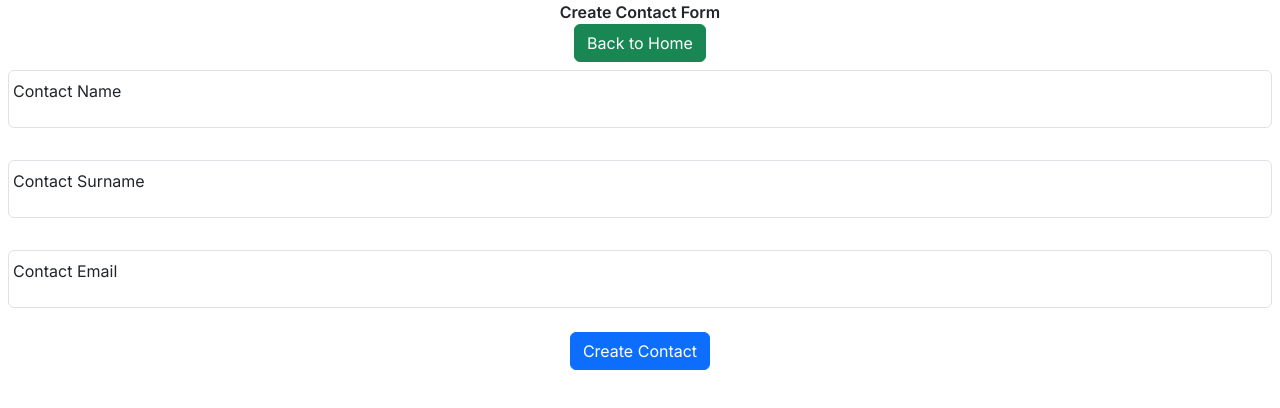
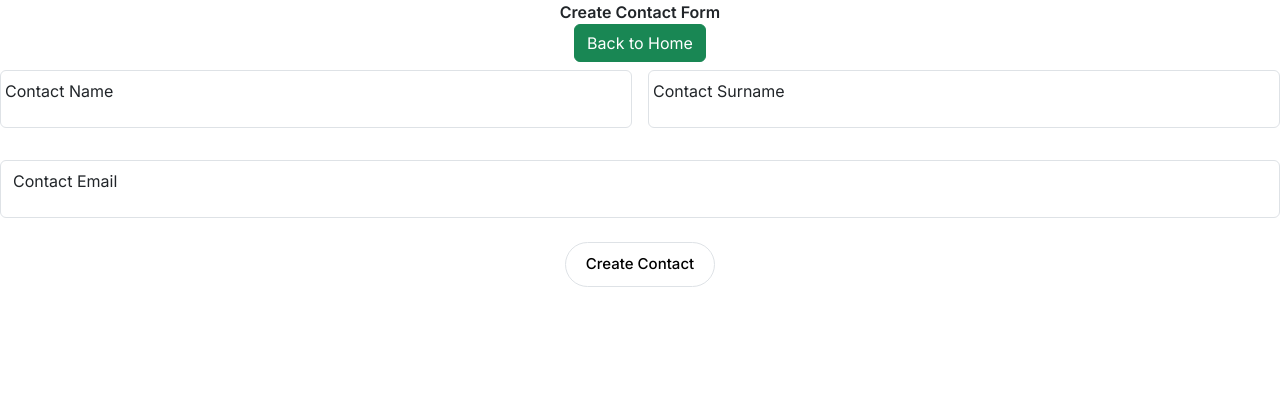
Before and after one commit to lethabomathabatha/clientcontact_base, a React (Vite) app in the folder client/: page /contacts/new in a window 1280 px wide. Shown: the top 408 px of the page. Built offline with nearby package versions, Linux system fonts and the light colour scheme.

Commit message:
update form structure

```diff
--- a/client/src/components/Contacts/CreateContact.jsx
+++ b/client/src/components/Contacts/CreateContact.jsx
@@ -55,7 +55,8 @@ export default function CreateContact() {
             <Link to='/' className='btn btn-success'>Back to Home</Link>
 
             <form onSubmit={handleContactSubmit} noValidate method="post">
-                <div className="form-floating p-2 mb-3">
+                <div className="row mb-3 px-1">
+                    <div className="col-md-6 form-floating p-2">
                         <label htmlFor="name">Contact Name</label>
                         <input
                             type="text"
@@ -71,7 +72,7 @@ export default function CreateContact() {
                             <div className="text-danger">{validationMsgs.name}</div>
                         )}
                     </div>
-                <div className="form-floating p-2 mb-3">
+                    <div className="col-md-6 form-floating p-2 px">
                         <label htmlFor="contact_surname">Contact Surname</label>
                         <input
                             type="text"
@@ -87,7 +88,8 @@ export default function CreateContact() {
                             <div className="text-danger">{validationMsgs.contact_surname}</div>
                         )}
                     </div>
-                <div className="form-floating p-2 mb-3">
+                </div>
+                <div className="form-floating p-2 mb-3 px-0">
                     <label htmlFor="email">Contact Email</label>
                     <input
                         type="email"
@@ -104,7 +106,7 @@ export default function CreateContact() {
                     )}
                 </div>
 
-                <button type="submit" className="btn btn-primary">
+                <button type="submit" className="custom-create-btn border">
                     Create Contact
                 </button>
             </form>
```
Lines whose indentation alone changed are shown as unchanged.
